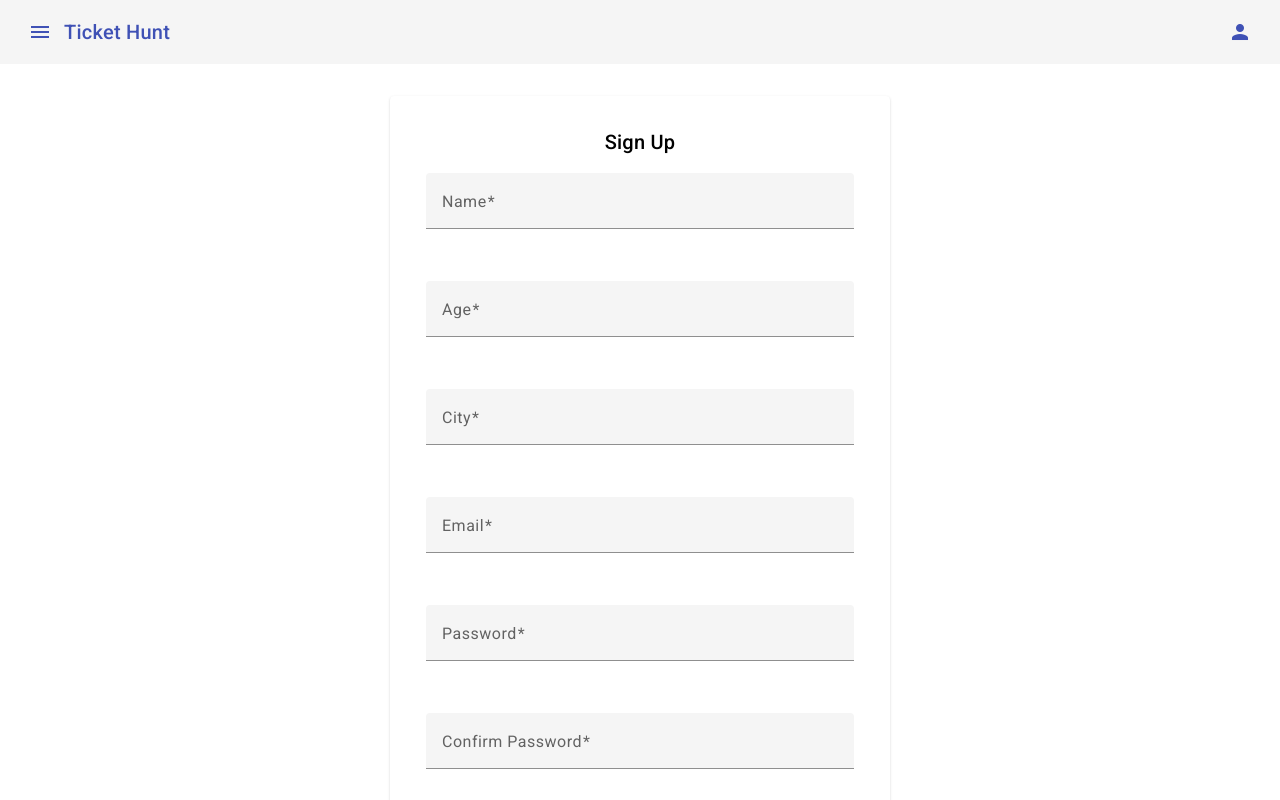
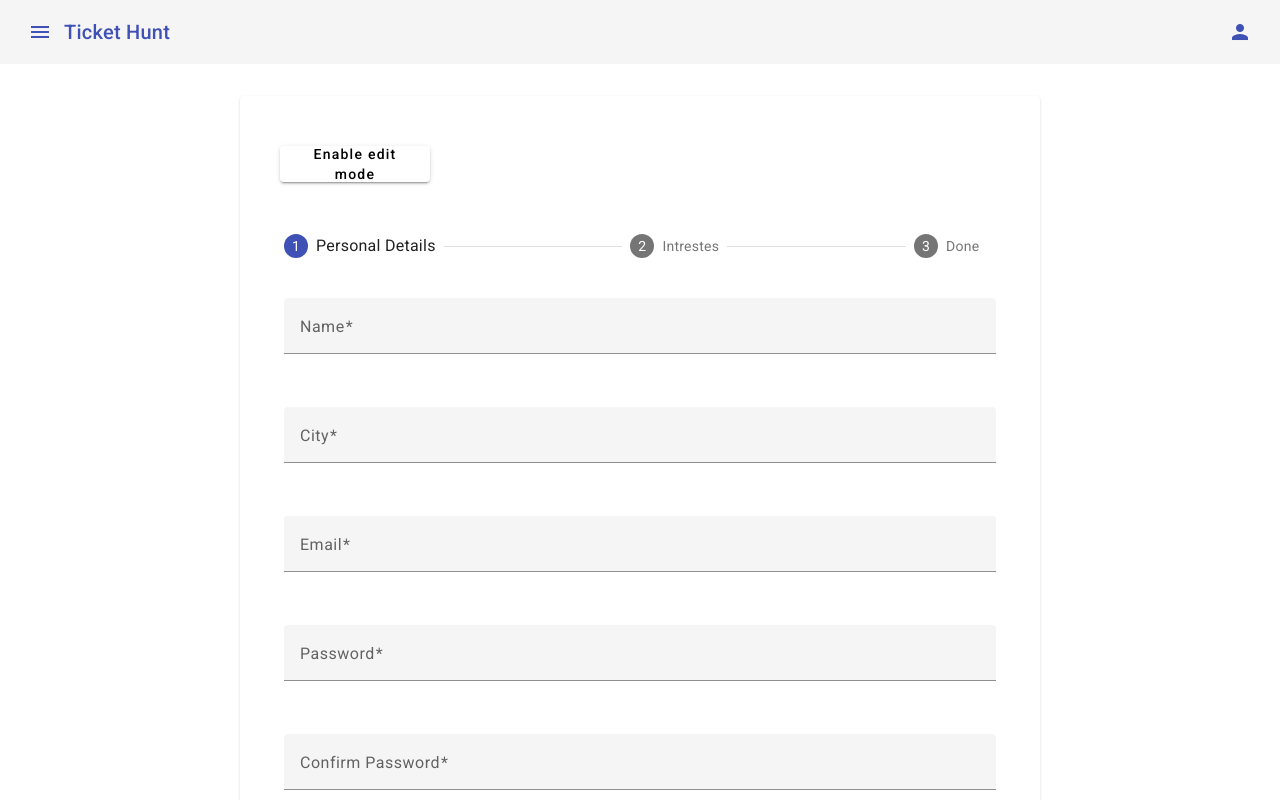
Before and after one commit to Priyanka7775/Ticket-Hunt, an Angular app in the folder ticket-hunt-frontend/: page /signup in a window 1280 px wide. Shown: the top 800 px of the page. Built offline with nearby package versions, Linux system fonts and the light colour scheme.

Commit message:
added form stteper

```diff
--- a/ticket-hunt-frontend/src/app/dashboard/signup/signup.component.css
+++ b/ticket-hunt-frontend/src/app/dashboard/signup/signup.component.css
@@ -1,5 +1,5 @@
 mat-card{
-    width: 500px;
+    width: 800px;
     margin: auto;
     margin-top: 2rem;
     padding: 30px 20px;
@@ -26,3 +26,11 @@ mat-radio-group{
 mat-radio-button{
     margin: 10px 15px;
 }
+
+.mat-stepper-horizontal {
+  margin-top: 8px;
+}
+
+.mat-mdc-form-field {
+  margin-top: 16px;
+}
--- a/ticket-hunt-frontend/src/app/dashboard/signup/signup.component.html
+++ b/ticket-hunt-frontend/src/app/dashboard/signup/signup.component.html
@@ -1,24 +1,17 @@
 <div class="container">
     <mat-card>
-    <mat-card-title>Sign Up</mat-card-title>
-    <mat-card-content>
-            <form [formGroup]="customer" (submit)="saveCustomer(customer)">
+        <button mat-raised-button (click)="isEditable = !isEditable">
+            {{!isEditable ? 'Enable edit mode' : 'Disable edit mode'}}
+            </button>
+            <mat-stepper linear #stepper>
+            <mat-step [stepControl]="customer" [editable]="isEditable">
+                <form [formGroup]="customer">
+                <ng-template matStepLabel>Personal Details</ng-template>
                 <mat-form-field>
                     <mat-label>Name</mat-label>
                     <input type="text" required matInput formControlName="name">
                     <mat-error class="error" *ngIf="customer.controls['name'].hasError('required')">Name is required</mat-error>
                 </mat-form-field>
-                <mat-form-field>
-                    <mat-label>Age</mat-label>
-                    <input type="text" required matInput formControlName="age" pattern="\d*" maxlength="2">
-                    <mat-error class="error" *ngIf="customer.controls['age'].hasError('required')">Age is required</mat-error>
-                    <mat-error class="error" *ngIf="customer.controls['age'].hasError('verifyAge')">Age must be 18 years and above</mat-error>
-                </mat-form-field>
-                <!-- <mat-radio-group aria-label="Select an option" formControlName="gender">
-                    <span>Gender: </span>
-                    <mat-radio-button value="male">Male</mat-radio-button>
-                    <mat-radio-button value="female">Female</mat-radio-button>
-                </mat-radio-group> -->
                 <mat-form-field>
                     <mat-label>City</mat-label>
                     <input type="text" required matInput formControlName="city" required>
@@ -44,10 +37,46 @@
                         <mat-error class="error" *ngIf="customer.get('cnfPassword')?.hasError('noMatch')">Password & Confirm Password should match</mat-error>
                 </mat-form-field>
                 <div>
+                    <button mat-button matStepperNext [disabled]="customer.invalid">Next</button>
+                </div>
+                </form>
+            </mat-step>
+            <mat-step [stepControl]="secondFormGroup" [editable]="isEditable">
+                <form [formGroup]="secondFormGroup">
+                <ng-template matStepLabel>Intrestes </ng-template>
+                <mat-form-field appearance="fill">
+                    <mat-label>Address</mat-label>
+                    <input matInput formControlName="secondCtrl" placeholder="Ex. 1 Main St, New York, NY"
+                        required>
+                </mat-form-field>
+                <div>
+                    <button mat-button matStepperPrevious>Back</button>
+                    <button mat-button matStepperNext>Next</button>
+                </div>
+                </form>
+            </mat-step>
+            <mat-step>
+                <ng-template matStepLabel>Done</ng-template>
+                <p>You are now done.</p>
+                <div>
+                <button mat-button matStepperPrevious>Back</button>
+                <button mat-button (click)="stepper.reset()">Reset</button>
+                </div>
+            </mat-step>
+            </mat-stepper>
+    </mat-card>
+
+
+    <!-- <mat-card>
+    <mat-card-title>Sign Up</mat-card-title>
+    <mat-card-content>
+            <form [formGroup]="customer" (submit)="saveCustomer(customer)">
+
+                <div>
                     <button type="submit" mat-raised-button color="primary" [disabled]="customer.invalid">Sign Up</button>
                     <button type="reset" mat-raised-button color="primary">Reset</button>
                 </div>
             </form>
     </mat-card-content>
-</mat-card>
+</mat-card> -->
 </div>
--- a/ticket-hunt-frontend/src/app/dashboard/signup/signup.component.ts
+++ b/ticket-hunt-frontend/src/app/dashboard/signup/signup.component.ts
@@ -7,14 +7,18 @@ import { FormBuilder, ValidationErrors, ValidatorFn, Validators, AbstractControl
   styleUrls: ['./signup.component.css']
 })
 export class SignupComponent {
+
   //Constructor
   constructor(private fb: FormBuilder) { }
 
-    customer = this.fb.group({
-      name: ['', Validators.required],
-      age: ['', Validators.required],
-      gender:['', Validators.required],
-      city: ['', Validators.required],
+  //  Save Method for the data
+  saveCustomer(customer: FormGroup) {
+
+  }
+
+  customer = this.fb.group({
+    name: ['', Validators.required],
+    city: ['', Validators.required],
       email: ['', Validators.compose([
             Validators.required,
             Validators.pattern('[a-z0-9._%+-]+@[a-z0-9.-]+.[a-z]{2,4}$'),
@@ -26,12 +30,12 @@ export class SignupComponent {
             ),
           ])],
       cnfPassword:['', Validators.required]
-    }, { validator: verifypwd('password', 'cnfPassword') })
+  }, {validator: verifypwd('password', 'cnfPassword')});
+  secondFormGroup = this.fb.group({
+    secondCtrl: ['', Validators.required],
+  });
+  isEditable = false;
 
-  //  Save Method for the data
-  saveCustomer(customer: FormGroup) {
-
-  }
 }
 
 export function verifypwd(pass: string, cnfPass: string): ValidatorFn {
```
Lines whose indentation alone changed are shown as unchanged.
